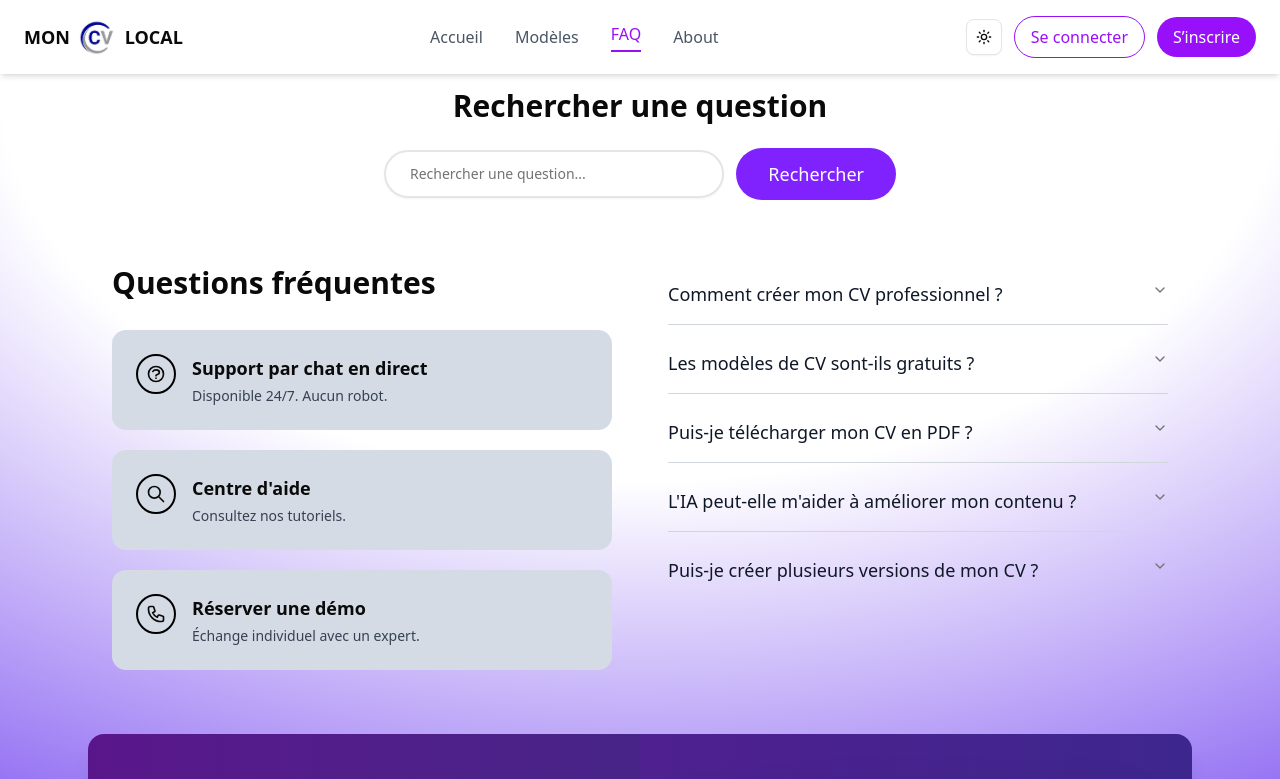
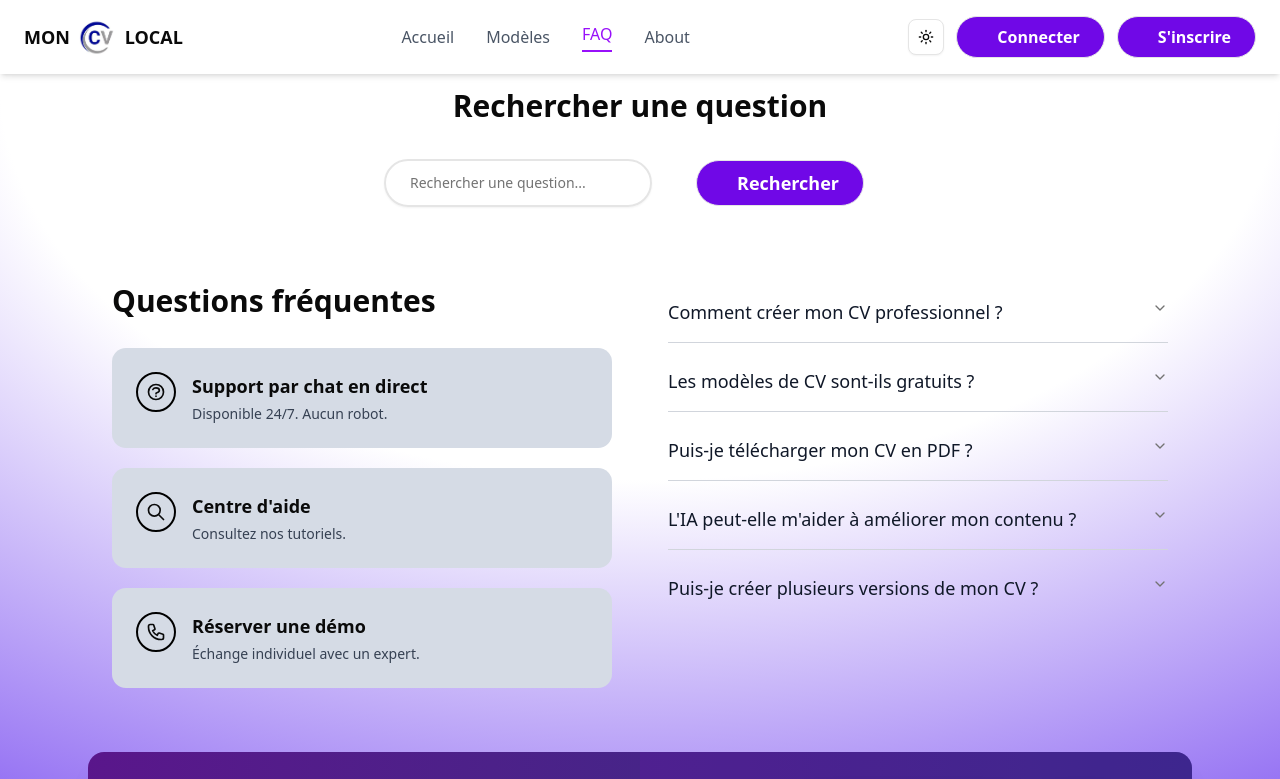
Before and after one commit to OlympBlack/mon-cv-local, a React (Vite) app: page /faq in a window 1280 px wide. Shown: the top 779 px of the page. Built offline with nearby package versions, Linux system fonts and the light colour scheme.

Commit message:
Change buton with magic component

```diff
--- a/src/auth/login.tsx
+++ b/src/auth/login.tsx
@@ -1,25 +1,25 @@
 
-import React, { useState } from 'react'
+// import React, { useState } from 'react'
 
-export default function Login() {
-  const [username, setUsername] = useState('')
-  const [password, setPassword] = useState('')
-  return (
+// export default function Login() {
+//   const [username, setUsername] = useState('')
+//   const [password, setPassword] = useState('')
+//   return (
 
 
-    <div>
-      <input
-        type="text"
-        placeholder="Username"
-        value={username}
-        onChange={(e) => setUsername(e.target.value)}
-      />
-      <input
-        type="password"
-        placeholder="Password"
-        value={password}
-        onChange={(e) => setPassword(e.target.value)}
-      />
-    </div>
-  )
-}
+//     <div>
+//       <input
+//         type="text"
+//         placeholder="Username"
+//         value={username}
+//         onChange={(e) => setUsername(e.target.value)}
+//       />
+//       <input
+//         type="password"
+//         placeholder="Password"
+//         value={password}
+//         onChange={(e) => setPassword(e.target.value)}
+//       />
+//     </div>
+//   )
+// }
--- a/src/components/ui/HowItWorks.tsx
+++ b/src/components/HowItWorks.tsx
@@ -1,5 +1,8 @@
 import { FileText, Layout, Download, ArrowRight } from "lucide-react";
 import { motion, type Variants } from "framer-motion";
+import { InteractiveHoverButton } from "@/components/ui/interactive-hover-button"
+          <InteractiveHoverButton> Créer mon CV gratuit</InteractiveHoverButton>
+
 
 const container: Variants = {
   hidden: {},
@@ -124,9 +127,9 @@ export default function HowItWorks() {
           transition={{ duration: 0.5 }}
           viewport={{ once: true }}
         >
-          <button className="bg-violet-600 text-white px-8 py-3 rounded-full font-semibold shadow-lg hover:bg-black hover:text-white border border-white">
-            Créer mon CV gratuit
-          </button>
+
+          <InteractiveHoverButton> Créer mon CV gratuit</InteractiveHoverButton>
+
         </motion.div>
 
         {/* VIDEO */}
--- a/src/components/ui/faq.tsx
+++ b/src/components/faq.tsx
@@ -4,7 +4,7 @@ import {
   AccordionContent,
   AccordionItem,
   AccordionTrigger,
-} from './accordion';
+} from './ui/accordion';
 
 interface FAQProps {
   items: {
--- a/src/components/ui/footer.tsx
+++ b/src/components/footer.tsx
@@ -1,5 +1,5 @@
 import { Github, Twitter, Instagram, Linkedin } from "lucide-react";
-import logo from "../../assets/images/logo.jpg";
+import logo from "../assets/images/logo.jpg";
 import { motion } from "framer-motion";
 import { Link } from "react-router-dom";
 
--- a/src/components/ui/navbar.tsx
+++ b/src/components/navbar.tsx
@@ -1,8 +1,10 @@
 import { useState } from "react";
 import { Menu, X } from "lucide-react";
-import logo from "../../assets/images/logo.jpg";
+import logo from "../assets/images/logo.jpg";
 import { Link, useLocation } from "react-router-dom";
 import { ThemeToggle } from "@/components/theme-toggle";
+import { InteractiveHoverButton } from "@/components/ui/interactive-hover-button"
+
 
 export default function Navbar() {
   const [isOpen, setIsOpen] = useState(false);
@@ -27,12 +29,10 @@ export default function Navbar() {
 
         <div className="hidden md:flex items-center gap-3">
           <ThemeToggle />
-          <button className="px-4 py-2 border border-purple-600 text-purple-600 rounded-full hover:text-white hover:bg-black dark:text-purple-400 dark:border-purple-400 dark:hover:bg-white dark:hover:text-black">
-            Se connecter
-          </button>
-          <button className="px-4 py-2 bg-purple-600 text-white rounded-full hover:text-white hover:bg-black dark:hover:bg-white dark:hover:text-black">
-            S’inscrire
-          </button>
+
+          <InteractiveHoverButton>Connecter</InteractiveHoverButton>
+
+          <InteractiveHoverButton>S'inscrire</InteractiveHoverButton>
         </div>
 
         <div className="md:hidden flex items-center gap-2">
@@ -51,12 +51,9 @@ export default function Navbar() {
           <Link to="/about" className={location.pathname === "/about" ? "text-purple-600 border-b-2 border-purple-600 pb-1" : "hover:text-gray-900 dark:hover:text-white"}>About</Link>
 
           <div className="flex flex-col gap-2 mt-2">
-            <button className="px-4 py-2 border border-purple-600 text-purple-600 rounded-full hover:text-white hover:bg-black dark:text-purple-400 dark:border-purple-400 dark:hover:bg-white dark:hover:text-black">
-              Se connecter
-            </button>
-            <button className="px-4 py-2 bg-purple-600 text-white rounded-full hover:text-white hover:bg-black dark:hover:bg-white dark:hover:text-black">
-              S’inscrire
-            </button>
+            <InteractiveHoverButton>Connecter</InteractiveHoverButton>
+
+          <InteractiveHoverButton>S'inscrire</InteractiveHoverButton>
           </div>
         </nav>
       )}
--- a/src/components/ui/tools.tsx
+++ b/src/components/tools.tsx
@@ -1,5 +1,5 @@
 import { FileText, Mail, Briefcase, Grid } from "lucide-react";
-import cv_template from "../../assets/images/cv_template.jpg";
+import cv_template from "../assets/images/cv_template.jpg";
 import { motion, type Variants } from "framer-motion";
 
 /* ===== Variants réutilisables ===== */
--- /dev/null
+++ b/src/components/ui/interactive-hover-button.tsx
@@ -0,0 +1,30 @@
+import { ArrowRight } from "lucide-react"
+
+import { cn } from "@/lib/utils"
+
+export function InteractiveHoverButton({
+  children,
+  className,
+  ...props
+}: React.ButtonHTMLAttributes<HTMLButtonElement>) {
+  return (
+    <button
+      className={cn(
+        "group bg-violet-700 text-white dark:hover:bg-white dark:hover:text-black relative w-auto cursor-pointer overflow-hidden rounded-full border p-2 px-6 text-center font-semibold",
+        className
+      )}
+      {...props}
+    >
+      <div className="flex items-center gap-2">
+        <div className=" h-2 w-2 rounded-full transition-all duration-300 group-hover:scale-[100.8]"></div>
+        <span className="inline-block transition-all duration-300 group-hover:translate-x-12 group-hover:opacity-0">
+          {children}
+        </span>
+      </div>
+      <div className="text-primary-foreground absolute top-0 z-10 flex h-full w-full translate-x-12 items-center justify-center gap-2 opacity-0 transition-all duration-300 group-hover:-translate-x-5 group-hover:opacity-100">
+        <span>{children}</span>
+        <ArrowRight />
+      </div>
+    </button>
+  )
+}
--- a/src/views/About.tsx
+++ b/src/views/About.tsx
@@ -1,6 +1,6 @@
 
-import Navbar from "../components/ui/navbar";
-import Footer from "../components/ui/footer";
+import Navbar from "../components/navbar";
+import Footer from "../components/footer";
 import { motion, type Variants } from "framer-motion";
 import member2 from "../assets/images/team-member-2.png";
 import vision from "../assets/images/vision.jpg";
--- a/src/views/Faq.tsx
+++ b/src/views/Faq.tsx
@@ -1,14 +1,15 @@
 import { useState } from "react";
-import { X } from "lucide-react"; // icône X
-import Navbar from "../components/ui/navbar";
-import Footer from "../components/ui/footer";
-import FAQ from "../components/ui/faq";
+import { X } from "lucide-react";
+import Navbar from "../components/navbar";
+import Footer from "../components/footer";
+import FAQ from "../components/faq";
 import modeles3 from "@/assets/images/modeles-cv.png";
 import { motion } from "framer-motion";
 import { Button } from "@/components/ui/button";
 import { Input } from "@/components/ui/input";
 import { faqItems } from "@/data/faqs";
 import "@/assets/css/home.css";
+import { InteractiveHoverButton } from "@/components/ui/interactive-hover-button"
 
 export default function Home() {
   const [searchQuery, setSearchQuery] = useState("");
@@ -69,10 +70,10 @@ export default function Home() {
                 initial={{ opacity: 0, x: 50 }}
                 animate={{ opacity: 1, x: 0 }}
                 transition={{ duration: 1, ease: [0.16, 1, 0.3, 1] }}
-                className="bg-violet-600 text-white rounded-full hover:bg-black hover:text-white py-3 px-8 text-lg font-medium transition-colors"
+                className=" rounded-full py-3 px-8 text-lg"
                 type="button"
               >
-                Rechercher
+                <InteractiveHoverButton>Rechercher</InteractiveHoverButton>
               </motion.button>
             </div>
 
--- a/src/views/Home.tsx
+++ b/src/views/Home.tsx
@@ -1,8 +1,8 @@
-import Navbar from "../components/ui/navbar";
-import Footer from "../components/ui/footer";
-import FAQ from "../components/ui/faq";
-import HowItWorks from "../components/ui/HowItWorks";
-import CreativeTools from "../components/ui/tools";
+import Navbar from "../components/navbar";
+import Footer from "../components/footer";
+import FAQ from "../components/faq";
+import HowItWorks from "../components/HowItWorks";
+import CreativeTools from "../components/tools";
 
 import modeles1 from "@/assets/images/cv_template.jpg";
 import modeles2 from "@/assets/images/CV-Template-01.jpg";
@@ -14,6 +14,7 @@ import "@/assets/css/home.css";
 import { faqItems } from "@/data/faqs";
 import { Avatar, AvatarFallback, AvatarImage } from "@/components/ui/avatar"
 import { ReactTyped } from "react-typed";
+import { InteractiveHoverButton } from "@/components/ui/interactive-hover-button"
 
 export default function Home() {
   return (
@@ -54,8 +55,9 @@ export default function Home() {
             <motion.div initial={{ opacity: 0, y: 50 }} animate={{ opacity: 1, y: 0 }} transition={{ duration: 2, ease: [0.16, 1, 0.3, 1] }} className="">
               <p className="mt-5 text-lg md:text-xl">Créez et téléchargez instantanément votre CV professionnel grâce à notre outil de création rapide, facile et entièrement gratuit.</p>
 
-              <button className="px-5 py-2 bg-white text-purple-900 rounded-full mt-5 hover:bg-black hover:text-white border border-white">CRÉER MON CV</button>
-              <button className="px-5 py-2 bg-black text-white rounded-full mt-5 hover:bg-white hover:text-purple-600 border border-white ml-5">EN SAVOIR PLUS</button>
+              <InteractiveHoverButton className="bg-white text-black">CRÉER MON CV</InteractiveHoverButton>
+
+              <InteractiveHoverButton className="bg-black text-white border border-white ml-4">En savoir plus</InteractiveHoverButton>
 
               {/* les avatars */}
               <div className="flex flex-row flex-wrap items-center gap-12 mt-5">
@@ -98,6 +100,8 @@ export default function Home() {
           </motion.div>
 
 
+
+
         </div>
 
         <div className=" dark:bg-black  max-w-6xl mx-auto px-6">
@@ -113,6 +117,7 @@ export default function Home() {
               <p className="mt-5">Créez et téléchargez instantanément votre CV professionnel grâce à notre outil 100% gratuit.</p>
 
               <button className="px-5 py-2 bg-white text-purple-900 rounded-full mt-5 hover:bg-black hover:text-white border border-white">CRÉER MON CV GRATUIT</button>
+
             </motion.div>
 
             <motion.div initial={{ opacity: 0, x: 50 }} whileInView={{ opacity: 1, x: 0 }} transition={{ duration: 1, ease: [0.16, 1, 0.3, 1] }} viewport={{ once: false }} className=" justify-items-center hidden lg:block">
```
Also changed, not shown: components.json, src/components/testimonials.tsx (renamed from src/components/ui/testimonials.tsx).
